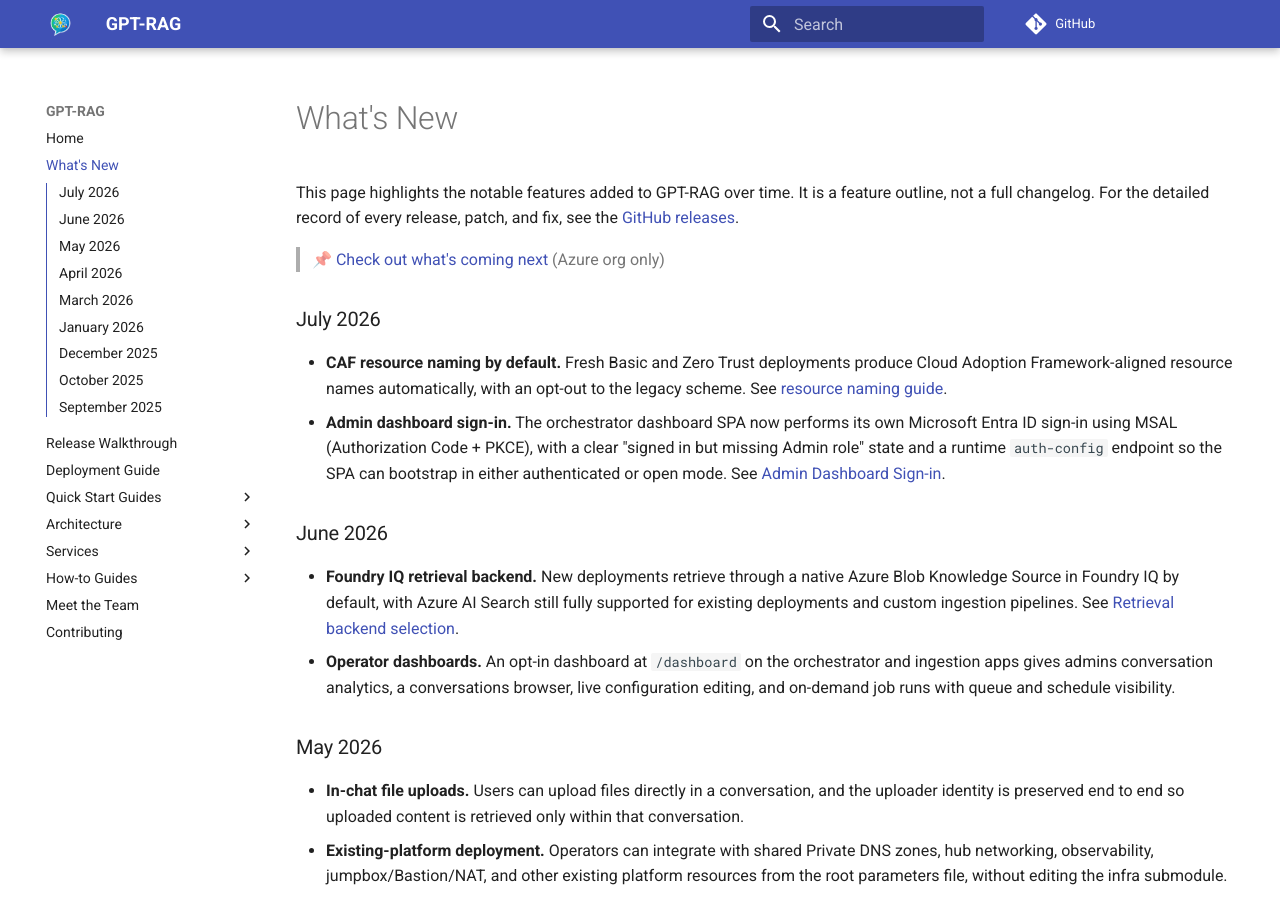
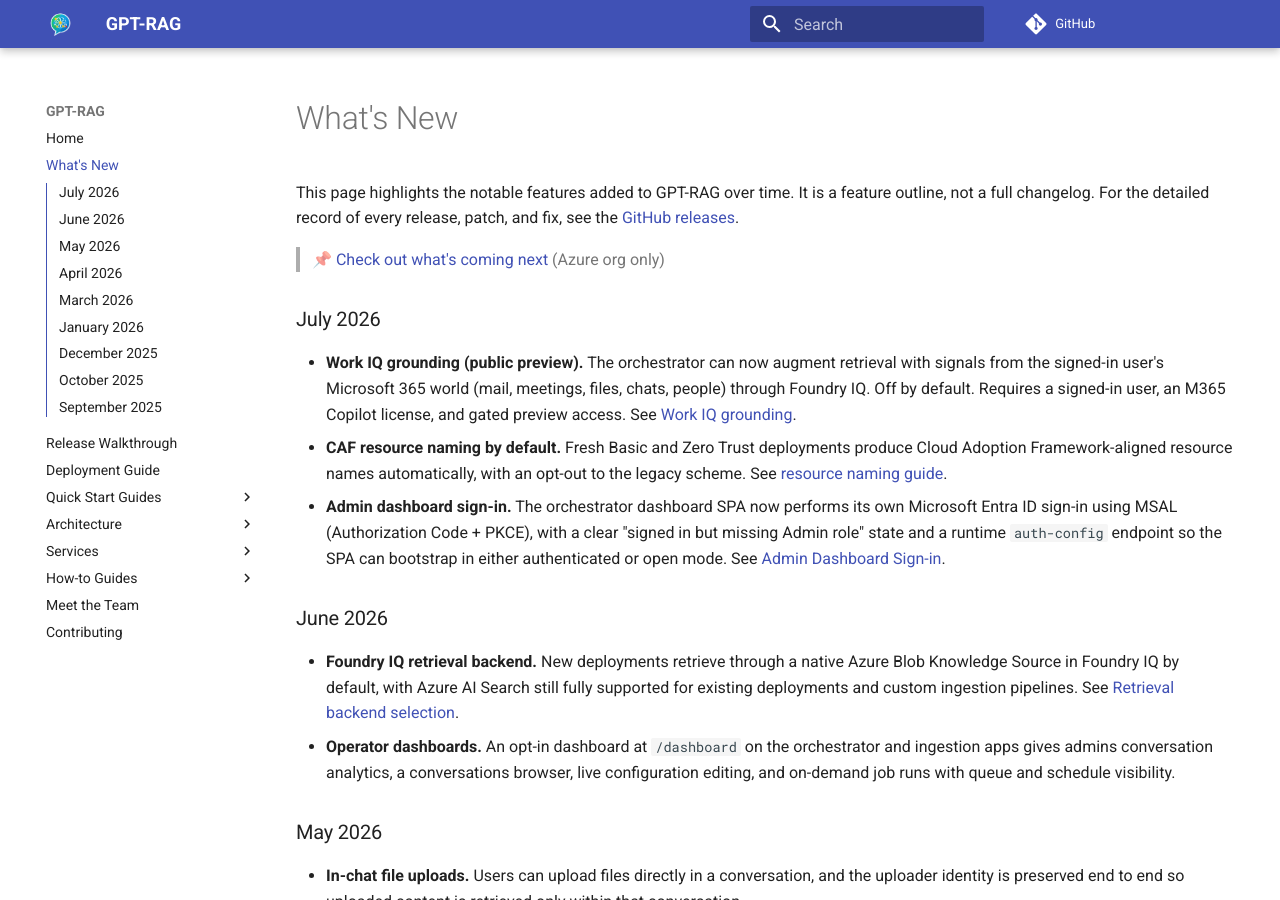
Before and after one commit to Azure/GPT-RAG, an MkDocs documentation site: the page built from docs/whatisnew.md, in a window 1280 px wide and 900 px high. Built offline with MkDocs 1.6.1 and Material for MkDocs 9.7.7, drawn with Linux system fonts in a browser that asks for light colours; comment, search, counter and statistics services are not loaded.

Commit message:
docs: add Work IQ grounding entry to July 2026 in What's New
Co-authored-by: Copilot App <223556219+Copilot@users.noreply.github.com>

```diff
--- a/docs/whatisnew.md
+++ b/docs/whatisnew.md
@@ -6,6 +6,7 @@ patch, and fix, see the [GitHub releases](https://github.com/Azure/GPT-RAG/relea
 
 ### July 2026
 
+- **Work IQ grounding (public preview).** The orchestrator can now augment retrieval with signals from the signed-in user's Microsoft 365 world (mail, meetings, files, chats, people) through Foundry IQ. Off by default. Requires a signed-in user, an M365 Copilot license, and gated preview access. See [Work IQ grounding](howto_work_iq.md).
 - **CAF resource naming by default.** Fresh Basic and Zero Trust deployments produce Cloud Adoption Framework-aligned resource names automatically, with an opt-out to the legacy scheme. See [resource naming guide](howto_resource_naming.md).
 - **Admin dashboard sign-in.** The orchestrator dashboard SPA now performs its own Microsoft Entra ID sign-in using MSAL (Authorization Code + PKCE), with a clear "signed in but missing Admin role" state and a runtime `auth-config` endpoint so the SPA can bootstrap in either authenticated or open mode. See [Admin Dashboard Sign-in](howto_dashboard_signin.md).
 
```
